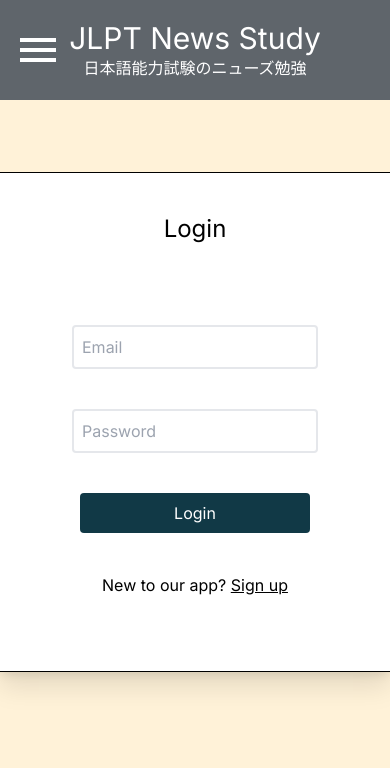
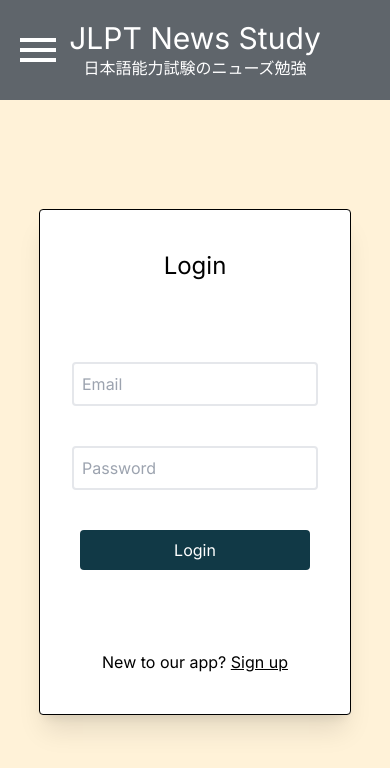
Before and after one commit to agrimes23/JLPTNewsStudy, a Next.js app: page /login in a window 390 px wide. Shown: the top 768 px of the page. Built offline with nearby package versions, Linux system fonts and the light colour scheme; no server answers.

Commit message:
mobile responsiveness on login and signup screens

```diff
--- a/src/app/login/page.tsx
+++ b/src/app/login/page.tsx
@@ -55,7 +55,7 @@ const Login: React.FC = () => {
 
 
       <div className="flex flex-col justify-center items-center h-full w-full">
-        <form className="flex h-[500px] flex-col items-center bg-white w-[400px] gap-10 rounded border-[1px] border-black shadow-xl" onSubmit={handleSubmit}>
+        <form className="flex mt-20 md:mt-0 flex-col items-center bg-white w-[80vw] md:w-[400px] gap-10 rounded border-[1px] border-black shadow-xl" onSubmit={handleSubmit}>
         <h2 className="text-2xl my-10">Login</h2>
           <input
             className="py-2 pl-2 rounded border-2 border-gray"
@@ -74,7 +74,7 @@ const Login: React.FC = () => {
             placeholder="Password"
           />
           <button className="flex justfy-center items-center bg-[#113946] w-[230px] justify-center py-2 rounded text-white" type="submit">Login</button>
-          <div className="text-center font-input text-lightGray">
+          <div className="text-center font-input my-10 text-lightGray">
                 New to our app? <a className="underline" href="/signup">Sign up</a>
           </div>
         </form>
--- a/src/app/signup/page.tsx
+++ b/src/app/signup/page.tsx
@@ -60,7 +60,7 @@ const Signup: React.FC = () => {
             <Navbar/>
             <div className="flex flex-col justify-center items-center h-full w-full">
 
-            <form className="flex h-[500px] flex-col items-center bg-white w-[400px] rounded border-[1px] border-black shadow-xl" onSubmit={handleSubmit}>
+            <form className="flex flex-col items-center bg-white w-[80vw] md:w-[400px] mt-20 md:mt-0 rounded border-[1px] border-black shadow-xl" onSubmit={handleSubmit}>
 
                 <h2 className="text-2xl my-10">Sign Up</h2>
                     <div className="flex flex-col items-center justify-center gap-6">
@@ -103,7 +103,7 @@ const Signup: React.FC = () => {
                 <button className="flex justfy-center items-center bg-[#113946] w-[230px] justify-center py-2 rounded text-white" type="submit">Sign Up</button>
                 </div>
 
-                <div className="flex items-center mt-10">
+                <div className="flex items-center my-10 flex-col md:flex-row">
                 <h4 className="font-input text-lightGray">Already have an account?</h4>
                 <a className="underline flex pl-2" href="/login">Login</a>
                 </div>
```
